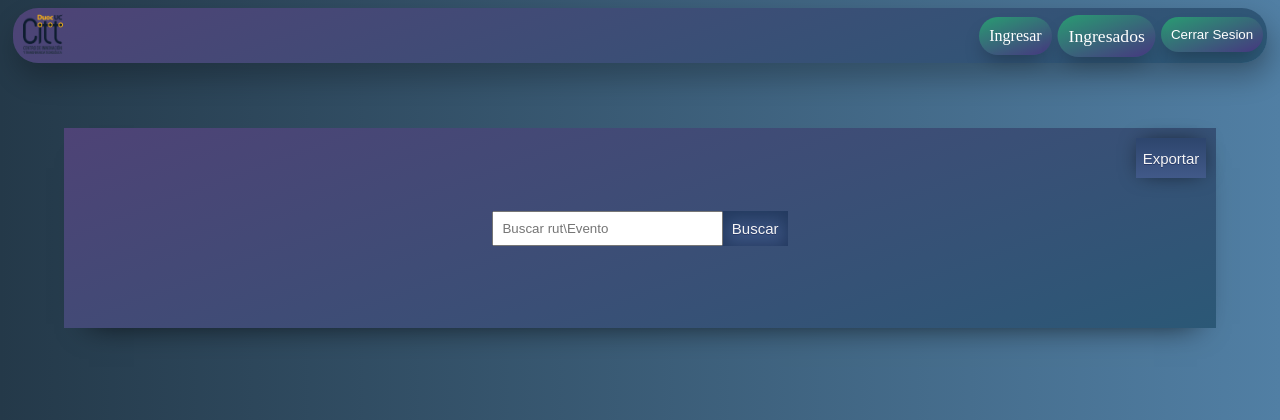
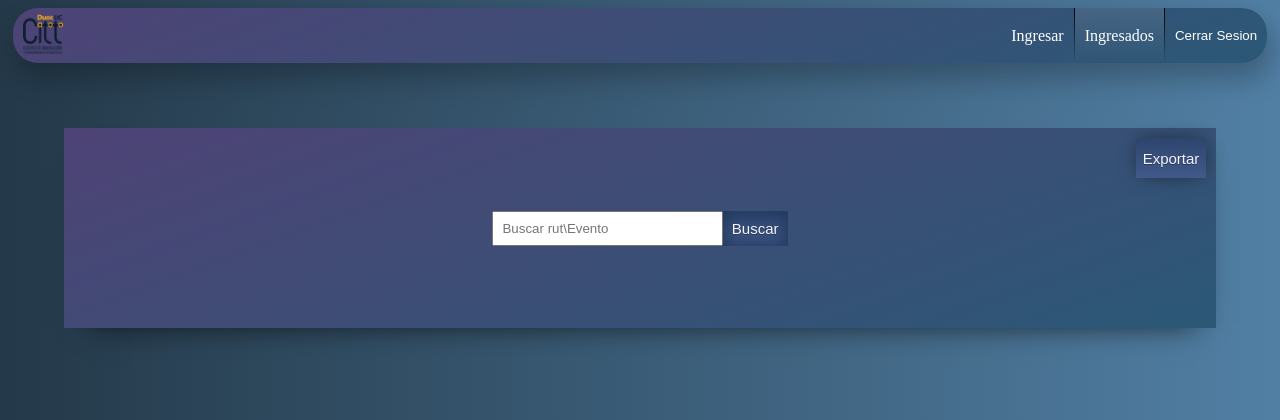
Before and after one commit to bastipls/probando-upload, a Django app: page /listar/ in a window 1280 px wide. Shown: the top 420 px of the page. Run offline with Django 3.2, Linux system fonts and the light colour scheme; the visitor is signed in with stand-in values (Sample User, id 1); data that the repository does not hold is empty.

Commit message:
Cambio estilo del menu

```diff
--- a/citt/static/css/menu.css
+++ b/citt/static/css/menu.css
@@ -1,10 +1,9 @@
-body{
+body {
     display: flex;
     justify-content: center;
 
-
 }
-.menu-container{
+.menu-container {
     display: flex;
     justify-content: center;
     align-items: center;
@@ -14,50 +13,62 @@ justify-content: center;
     z-index: 1;
     margin-top: 1vh;
     height: 55px;
-    padding-right: 4px;
+
     border-radius: 25px;
     -webkit-box-shadow: 4px 14px 27px 2px rgba(0,0,0,0.24);
     -moz-box-shadow: 4px 14px 27px 2px rgba(0,0,0,0.24);
     box-shadow: 4px 14px 27px 2px rgba(0,0,0,0.24);
 }
-.container-icon img{
+.container-icon img {
     height: 40px;
     width: 40px;
     margin-left: 10px;
 }
-ul{
+ul {
     list-style: none;
     display: flex;
     justify-content: flex-end;
     width: 100%;
 
 }
-.item-link
-{
+.item-link {
+    height: 55px;
     text-decoration: none;
     padding: 10px;
     display: block;
-background-image: linear-gradient(-20deg, #463780 0%, #299c72 100%);
     width: 100%;
-border-radius: 25px;
     color: rgb(255,255,255);
--webkit-box-shadow: -1px 11px 20px -6px rgba(0,0,0,0.29);
--moz-box-shadow: -1px 11px 20px -6px rgba(0,0,0,0.29);
-box-shadow: -1px 11px 20px -6px rgba(0,0,0,0.29);
-transition: .5s all;
+    transition: 0.5s all;
     cursor: pointer;
+    display: flex;
+    justify-content: center;
+    align-items: center;
+    background: none;
+
+}
+#navegador li {
+    border-right: 1px solid;
+    border-image: linear-gradient(to bottom, black, rgba(0, 0, 0, 0)) 1 100%;
+
+}
+#navegador li form input {
     border: none;
 }
-li{
-    margin-left: 10px;
+#navegador li:last-child {
+    border: none;
+    border-top-right-radius: 25px;
+    border-bottom-right-radius: 25px;
+
 }
-.item-link:hover{
-    transform: scale(1.1);
-    transition: .5s all;
+
+li:hover {
+    background: linear-gradient(to bottom,rgba(255,255,255,0.1), transparent);
+    transition: 1s all;
 }
-.selected{
-    transform: scale(1.1);
+.selected {
+    background: linear-gradient(to bottom,rgba(255,255,255,0.1), transparent);
+    transition: 0.5s all;
 }
-#navegador{
+#navegador {
     width: 100%;
 }
--- a/citt/templates/citt/evento.html
+++ b/citt/templates/citt/evento.html
@@ -14,9 +14,9 @@
 </head>
 <body>
     <div class="menu-container wow fadeIn">
-        <div class="container-icon">
+        <a href="{% url 'registro' %}" class="container-icon">
             <img src="{% static 'img/CITT.png' %}" alt="Logo citt Duoc UC">
-        </div>
+        </a>
         <nav id="navegador">
             <ul>
                 <li><a href="{% url 'registro' %}" class="item-link wow fadeIn" data-wow-duration='2s'>Ingresar</a></li>
--- a/citt/templates/citt/listar.html
+++ b/citt/templates/citt/listar.html
@@ -14,9 +14,9 @@
 </head>
 <body>
     <div class="menu-container wow fadeIn">
-        <div class="container-icon">
+        <a href="{% url 'registro' %}" class="container-icon">
             <img src="{% static 'img/CITT.png' %}" alt="Logo citt Duoc UC">
-        </div>
+        </a>
         <nav id="navegador">
             <ul>
                 <li><a href="{% url 'registro' %}" class="item-link wow fadeIn" data-wow-duration='2s'>Ingresar</a></li>
--- a/citt/templates/citt/modificar.html
+++ b/citt/templates/citt/modificar.html
@@ -14,9 +14,9 @@
 </head>
 <body>
     <div class="menu-container wow fadeIn">
-        <div class="container-icon">
+        <a href="{% url 'registro' %}" class="container-icon">
             <img src="{% static 'img/CITT.png' %}" alt="Logo citt Duoc UC">
-        </div>
+        </a>
         <nav id="navegador">
             <ul>
                 <li><a href="{% url 'registro' %}" class="item-link wow fadeIn" data-wow-duration='2s'>Ingresar</a></li>
--- a/citt/templates/citt/modificar_evento.html
+++ b/citt/templates/citt/modificar_evento.html
@@ -14,9 +14,9 @@
 </head>
 <body>
     <div class="menu-container wow fadeIn">
-        <div class="container-icon">
+        <a href="{% url 'registro' %}" class="container-icon">
             <img src="{% static 'img/CITT.png' %}" alt="Logo citt Duoc UC">
-        </div>
+        </a>
         <nav id="navegador">
             <ul>
                 <li><a href="{% url 'registro' %}" class="item-link wow fadeIn" data-wow-duration='2s'>Ingresar</a></li>
--- a/citt/templates/citt/registro.html
+++ b/citt/templates/citt/registro.html
@@ -14,9 +14,9 @@
 </head>
 <body>
     <div class="menu-container wow fadeIn">
-        <div class="container-icon">
+        <a href="{% url 'registro' %}" class="container-icon">
             <img src="{% static 'img/CITT.png' %}" alt="Logo citt Duoc UC">
-        </div>
+        </a>
         <nav id="navegador">
             <ul>
                 <li><a href="{% url 'registro' %}" class="item-link selected wow fadeIn" data-wow-duration='2s'>Ingresar</a></li>
```
Lines whose indentation alone changed are shown as unchanged.
